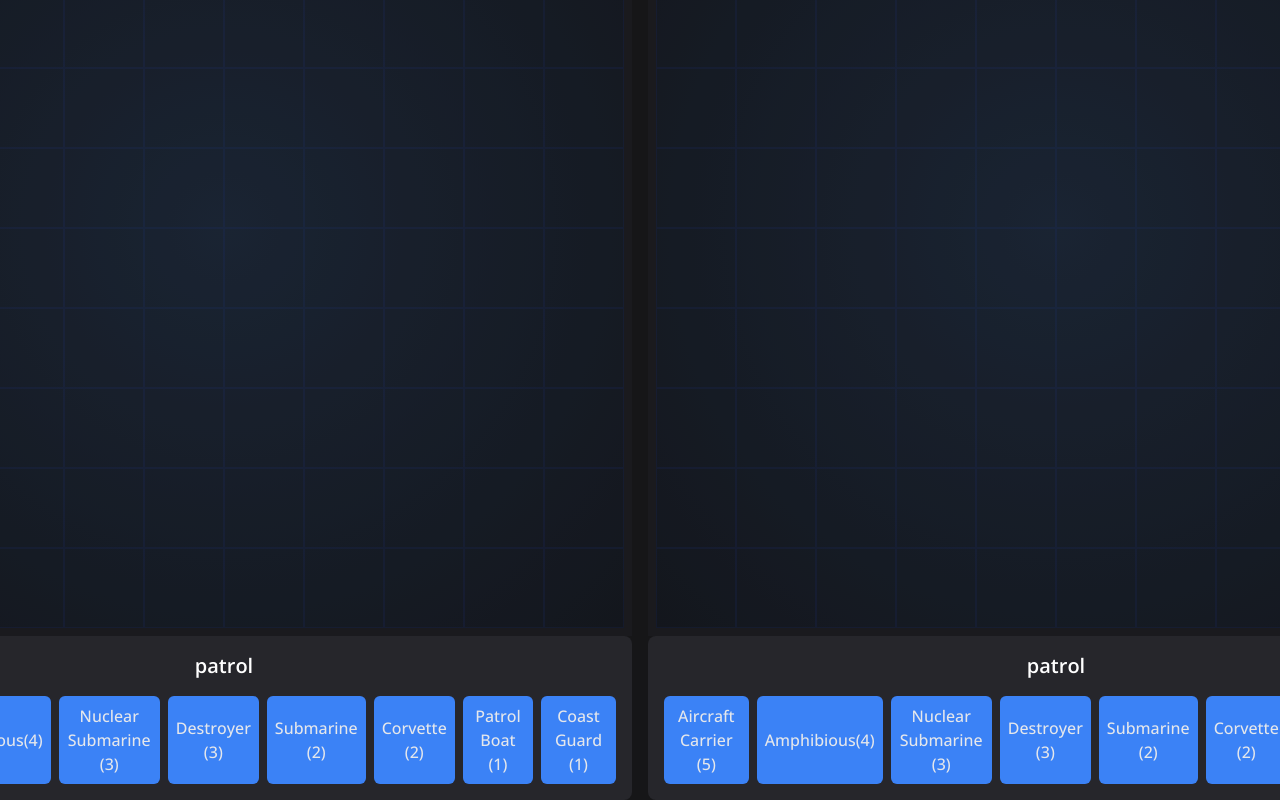
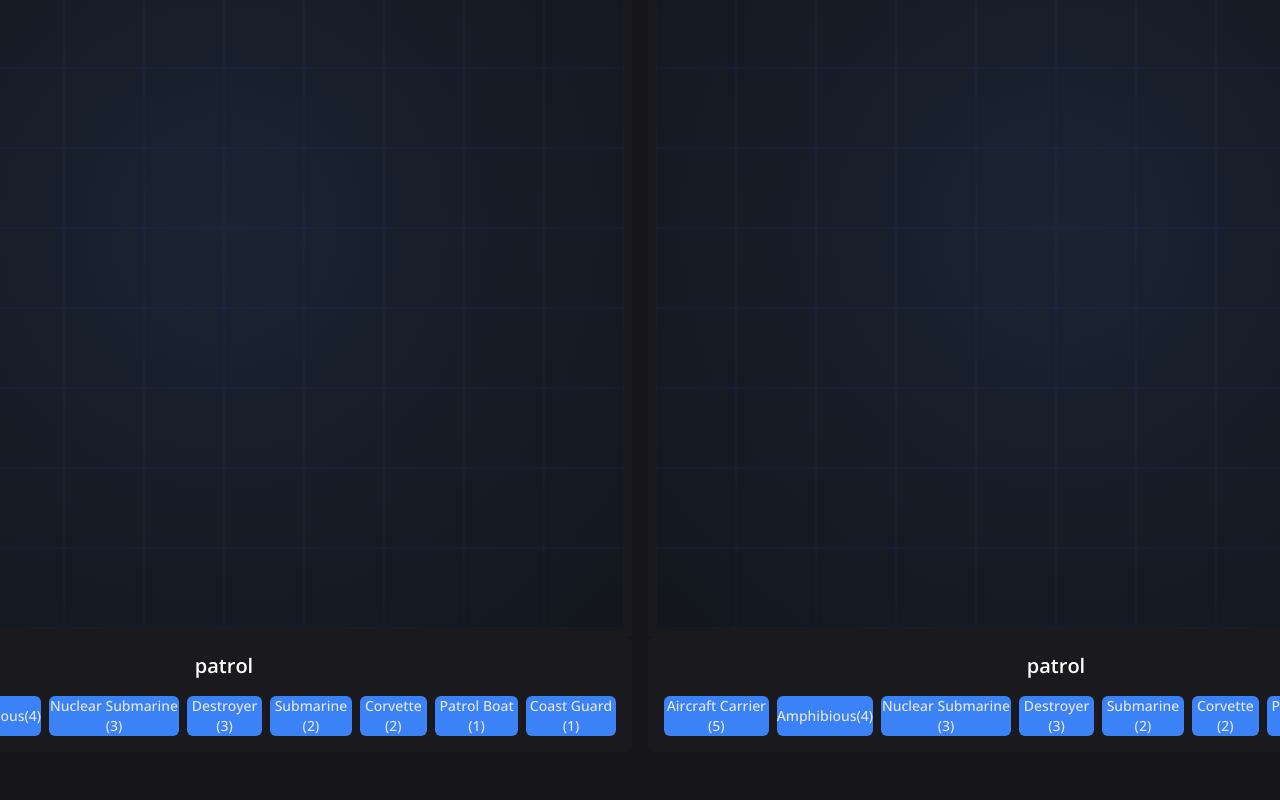
Before and after one commit to ZippyIO/battleships, a React (Vite) app: page / in a window 1280 px wide. Shown: the part 428-1228 px from the top of the page. After the commit the page ends 1180 px from the top, so only its background shows below. Built offline with nearby package versions, Linux system fonts and the light colour scheme.

Commit message:
✨ feat: add styling when ship is placed

```diff
--- a/src/features/Game/FleetUI.tsx
+++ b/src/features/Game/FleetUI.tsx
@@ -1,24 +1,37 @@
 import clsx from 'clsx';
 import { ShipType } from './Ship';
 
+type Ship =
+    | 'carrier'
+    | 'amphibious'
+    | 'nuclear_submarine'
+    | 'destroyer'
+    | 'submarine'
+    | 'corvette'
+    | 'patrol'
+    | 'coast_guard';
+
 type Props = {
     currentShip: ShipType | null;
+    placedShips: { [ship in Ship]?: boolean };
     setShip: (ship: ShipType) => void;
 };
 
-const FleetUI = ({ currentShip, setShip }: Props) => {
+const FleetUI = ({ currentShip, placedShips, setShip }: Props) => {
     const buttonClassList = clsx(
-        'rounded-md bg-blue-500 p-2 font-medium text-gray-200 hover:bg-blue-600 active:bg-blue-700',
+        'rounded-md bg-blue-500 text-sm font-medium text-gray-200 hover:bg-blue-600 active:bg-blue-700',
+        'disabled:opacity-50 disabled:pointer-events-none',
     );
 
     return (
-        <div className="flex flex-col items-center justify-center rounded-lg bg-dark-200 p-4">
+        <div className="flex flex-col items-center justify-center rounded-md bg-dark-700 p-4">
             <p className="pb-4 text-xl font-semibold">{currentShip?.name}</p>
             <div className="flex gap-2">
                 <button
                     onClick={() => setShip({ name: 'carrier', length: 5, section: null })}
                     className={buttonClassList}
                     type="button"
+                    disabled={placedShips.carrier}
                 >
                     Aircraft Carrier (5)
                 </button>
@@ -26,6 +39,7 @@ const FleetUI = ({ currentShip, setShip }: Props) => {
                     onClick={() => setShip({ name: 'amphibious', length: 4, section: null })}
                     className={buttonClassList}
                     type="button"
+                    disabled={placedShips.amphibious}
                 >
                     Amphibious(4)
                 </button>
@@ -33,6 +47,7 @@ const FleetUI = ({ currentShip, setShip }: Props) => {
                     onClick={() => setShip({ name: 'nuclear_submarine', length: 3, section: null })}
                     className={buttonClassList}
                     type="button"
+                    disabled={placedShips.nuclear_submarine}
                 >
                     Nuclear Submarine (3)
                 </button>
@@ -40,6 +55,7 @@ const FleetUI = ({ currentShip, setShip }: Props) => {
                     onClick={() => setShip({ name: 'destroyer', length: 3, section: null })}
                     className={buttonClassList}
                     type="button"
+                    disabled={placedShips.destroyer}
                 >
                     Destroyer (3)
                 </button>
@@ -47,6 +63,7 @@ const FleetUI = ({ currentShip, setShip }: Props) => {
                     onClick={() => setShip({ name: 'submarine', length: 2, section: null })}
                     className={buttonClassList}
                     type="button"
+                    disabled={placedShips.submarine}
                 >
                     Submarine (2)
                 </button>
@@ -54,6 +71,7 @@ const FleetUI = ({ currentShip, setShip }: Props) => {
                     onClick={() => setShip({ name: 'corvette', length: 2, section: null })}
                     className={buttonClassList}
                     type="button"
+                    disabled={placedShips.corvette}
                 >
                     Corvette (2)
                 </button>
@@ -61,6 +79,7 @@ const FleetUI = ({ currentShip, setShip }: Props) => {
                     onClick={() => setShip({ name: 'patrol', length: 1, section: null })}
                     className={buttonClassList}
                     type="button"
+                    disabled={placedShips.patrol}
                 >
                     Patrol Boat (1)
                 </button>
@@ -68,6 +87,7 @@ const FleetUI = ({ currentShip, setShip }: Props) => {
                     onClick={() => setShip({ name: 'coast_guard', length: 1, section: null })}
                     className={buttonClassList}
                     type="button"
+                    disabled={placedShips.coast_guard}
                 >
                     Coast Guard (1)
                 </button>
```
